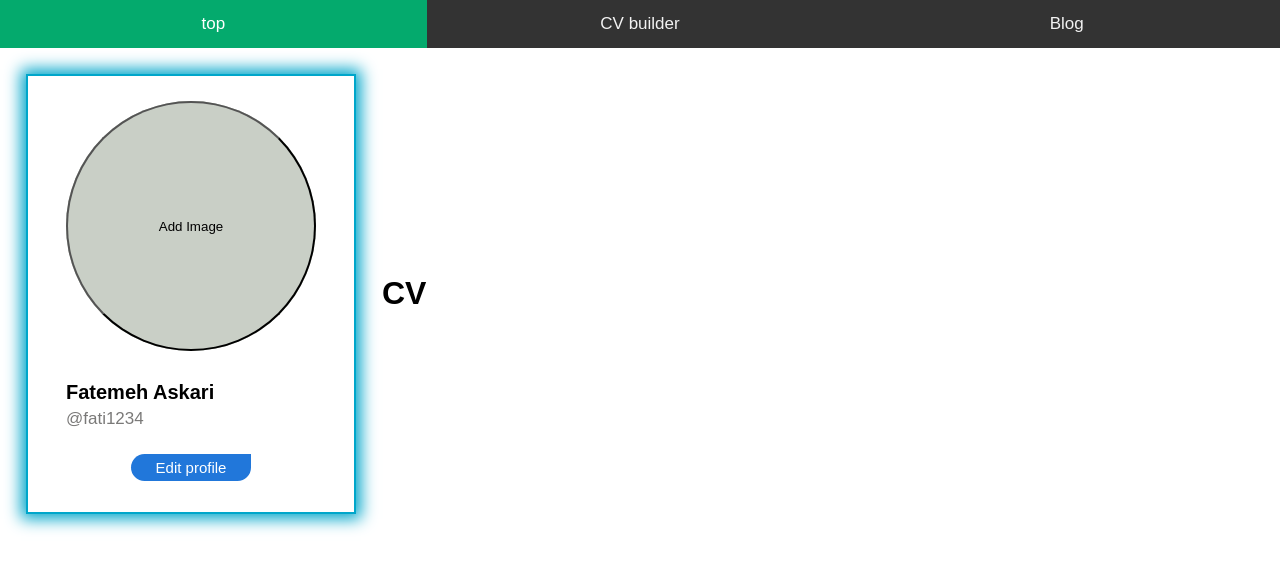
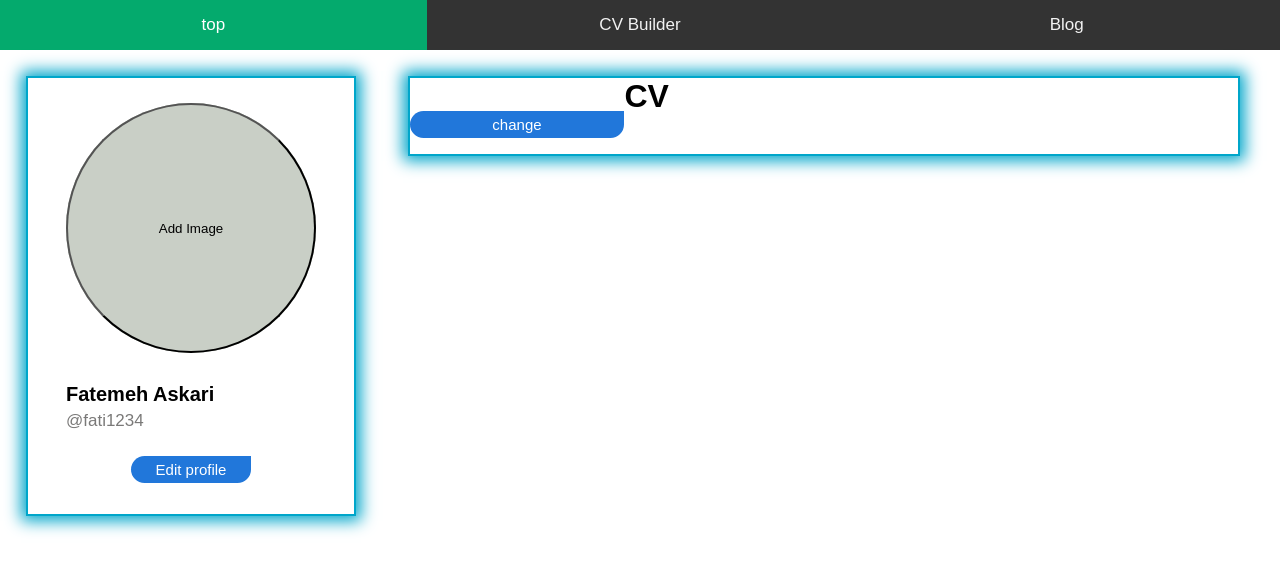
Before and after one commit to combinator4001/combinator-front, a React (Create React App) app: page /profileuser in a window 1280 px wide. Shown: the top 572 px of the page. Built offline with nearby package versions, Linux system fonts and the light colour scheme.

Commit message:
profile style upgraded + navbar link upgraded

```diff
--- a/src/component/Login/Login.js
+++ b/src/component/Login/Login.js
@@ -102,7 +102,7 @@ const Login =({history}) => {
                 <button className="yellow_buttons1" type="submit" onClick={loginButton} value="log in" >Log in</button>
             </div>
 
-            <p className="check1"><p></p> <Link to="/forgetpassword">Forget Pass?</Link></p>
+            <p className="check1"> <Link to="/forgetpassword">Forget Pass?</Link></p>
             <p className="check1"><p>Don't have account?</p> <Link to="/person">Sign Up</Link></p>
 
         </form>
--- a/src/component/navbar3/Navbar3.js
+++ b/src/component/navbar3/Navbar3.js
@@ -1,6 +1,6 @@
 import React from "react";
 import { FontAwesomeIcon } from '@fortawesome/react-fontawesome'
-
+import { BrowserRouter as Router, Route, Link } from "react-router-dom";
 
 import './navbar3.css'
 
@@ -20,8 +20,8 @@ function Navbar3()  {
             <div className="topnav" id="myTopnav">
                 <div className="options">
                     <a href="#top" className="active">top</a>
-                    <a href="#CV">CV builder</a>
-                    <a href="#Blog">Blog</a>
+                    <a ><Link to="/CV">CV Builder</Link></a>
+                    <a ><Link to="/Blog">Blog</Link></a>
                 </div>
             </div>
         </>
--- a/src/component/navbar3/navbar3.css
+++ b/src/component/navbar3/navbar3.css
@@ -9,10 +9,13 @@
     display: block;
     color: #f2f2f2;
     text-align: center;
-    padding: 14px 16px;
+    height: 50px;
     text-decoration: none;
     font-size: 17px;
     width: 100%;
+    display: flex;
+    align-items: center;
+    justify-content: center;
 }
 
 .topnav a:hover {
@@ -33,7 +36,9 @@
     justify-content: right;
     align-items: start;
     flex-direction: row;
+    height: 5%;
 }
+
 @media screen and (max-width: 600px) {
 
     .options{
--- a/src/component/profile-user/Profileuser.js
+++ b/src/component/profile-user/Profileuser.js
@@ -1,13 +1,18 @@
 import './profile.css'
 import Img from './ProfileImg'
-import React, { useEffect, useState } from 'react';
+import React, { useEffect, useState,Fragment } from 'react';
 import Navbar3 from '../navbar3/Navbar3'
 import CV from "../CV/CV"
 import Blog from "../Blog/Blog";
-import {Route} from "react-router-dom";
+import {BrowserRouter as Router, Route} from "react-router-dom";
 import validProfile from "./validProfile";
 import validbool from "./validbool";
-import axios from 'axios';
+import {ToastContainer} from "react-toastify";
+import Login from "../Login/Login";
+import FormSignup from "../Sign Up/FormSignup";
+import FormSignupCompany from "../SignUpCompany/FormSignupCompany";
+import ForgetPass from "../ForgetPass/ForgetPass";
+import Changepass from "../ForgetPass/Changepass";
 
 const App = () => (
     <div>
@@ -17,6 +22,15 @@ const App = () => (
         </div>
     </div>
 );
+
+function change() {
+    if(this.state.condition ===0){
+        this.state.condition=1;
+    }else {
+        this.state.condition=0;
+    }
+    console.log(this.state.condition );
+}
 class profileuser extends React.Component {
     state={
         showupdate:false,
@@ -26,7 +40,7 @@ class profileuser extends React.Component {
         username:"@fati1234",
         bio:null ,
         email:"Fatemeh@yahoo.com",
-        condition:1,
+        condition:null,
     };
 
 
@@ -170,7 +184,8 @@ class profileuser extends React.Component {
                         {update}
                     </div>
                     <div className="comppnent_aprt">
-                        <CV/>
+                        <button className="btn5" onClick="change()">change</button>
+                        {this.state.condition? <Fragment><Blog/></Fragment> : <CV /> }
                     </div>
                 </div>
 
--- a/src/component/profile-user/profile.css
+++ b/src/component/profile-user/profile.css
@@ -1,7 +1,7 @@
 .main_part{
     display: flex;
     justify-content: left;
-    align-items: center;
+    align-items: flex-start;
     /* background-image :linear-gradient(90deg,#3a0480 ,#00a6ca ) ; */
 }
 .profile{
@@ -17,7 +17,10 @@
 
 }
 .comppnent_aprt{
-    width: 60%;
+    width: 65%;
+    margin: 2% 1% 2% 2%;
+    border: 2px #00a6ca solid;
+    box-shadow: #00a6ca 0rem 0rem 15px 5px;
 }
 .img5,button{
     height: 250px;
```
